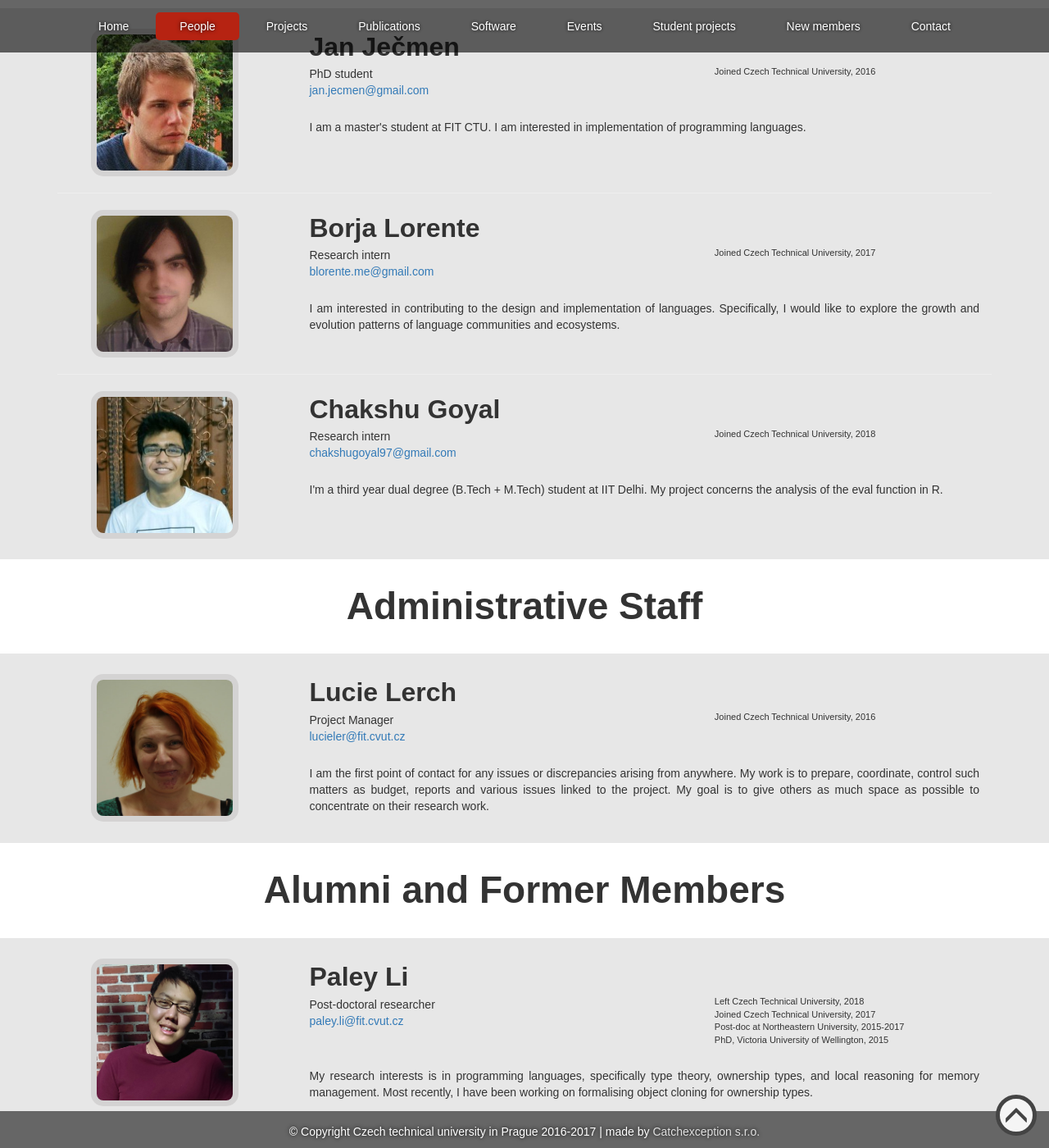
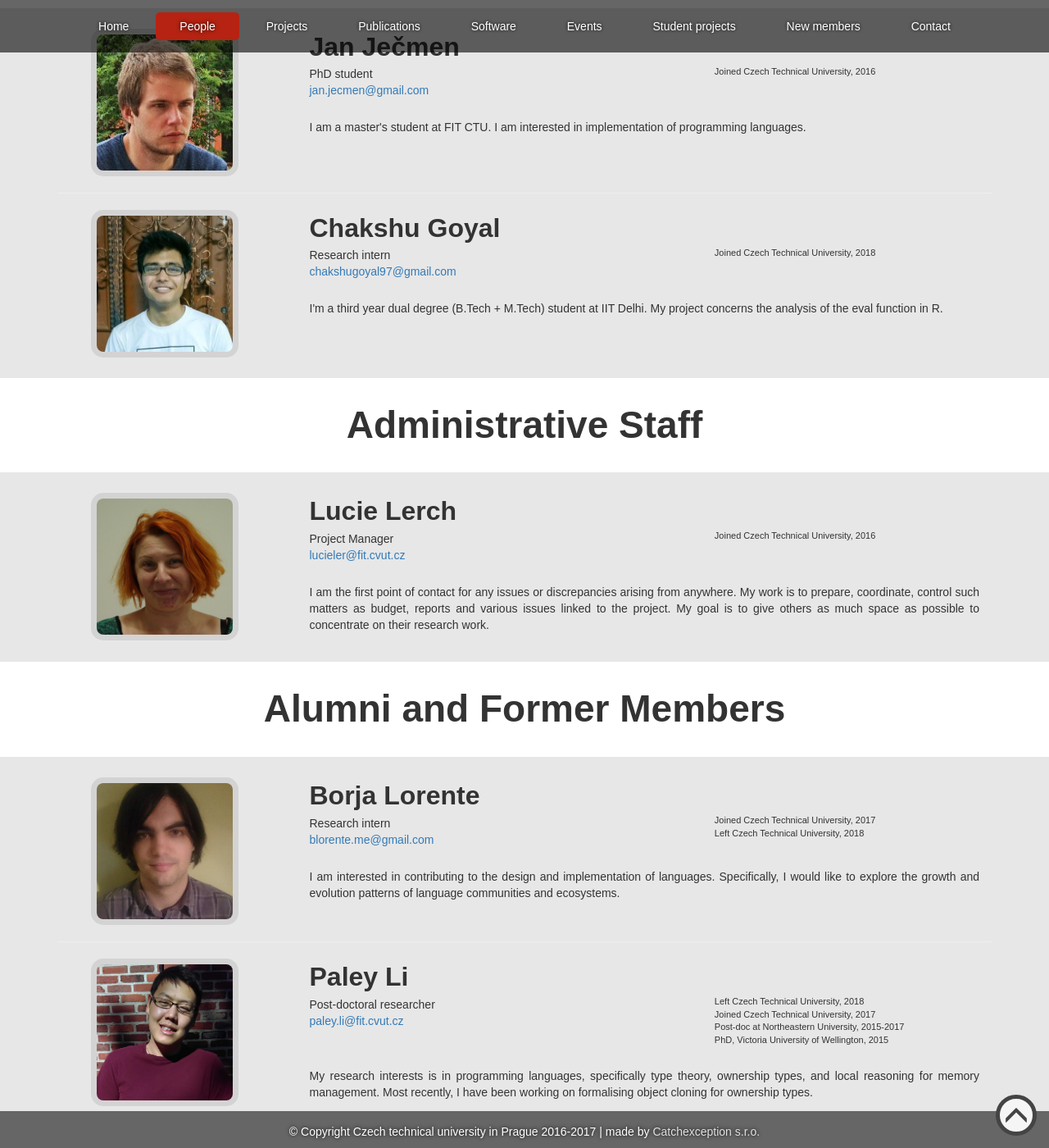
Before and after one commit to PRL-PRG/prl-prg.github.io, a Jekyll site: the page built from people.md, in a window 1280 px wide and 1400 px high, scrolled down 2257 px. Shown: the whole window at 82% size. Built offline with Jekyll 4.4.1, drawn with Linux system fonts in a browser that asks for light colours; some of the changed lines change nothing that is shown.

Commit message:
Move Borja to Alumni.

```diff
--- a/people.md
+++ b/people.md
@@ -107,15 +107,6 @@ people:
     note: "I am a master's student at FIT CTU. I am interested in implementation of programming languages."
 
   - type: student
-    name: Borja Lorente
-    photo: borja_lorente.jpg
-    title: Research intern
-    email: blorente.me@gmail.com
-    bio:
-    - Joined Czech Technical University, 2017
-    note: "I am interested in contributing to the design and implementation of languages. Specifically, I would like to explore the growth and evolution patterns of language communities and ecosystems."
-
-  - type: student
     name: Chakshu Goyal
     photo: chakshu_goyal.jpg
     title: Research intern
@@ -123,6 +114,16 @@ people:
     bio:
     - Joined Czech Technical University, 2018
     note: "I'm a third year dual degree (B.Tech + M.Tech) student at IIT Delhi. My project concerns the analysis of the eval function in R."
+
+  - type: alumni
+    name: Borja Lorente
+    photo: borja_lorente.jpg
+    title: Research intern
+    email: blorente.me@gmail.com
+    bio:
+    - Joined Czech Technical University, 2017
+    - Left Czech Technical University, 2018
+    note: "I am interested in contributing to the design and implementation of languages. Specifically, I would like to explore the growth and evolution patterns of language communities and ecosystems."
 
   - type: alumni
     name: Paley Li
```
